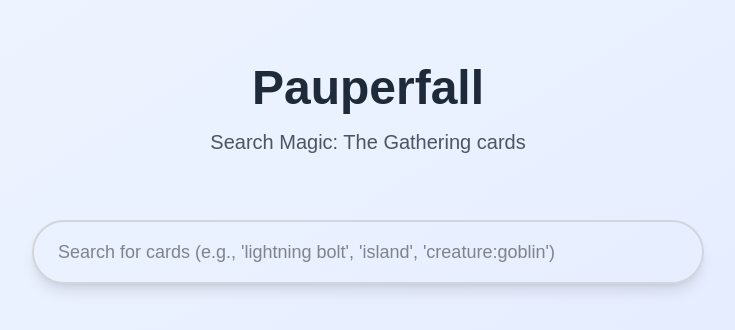
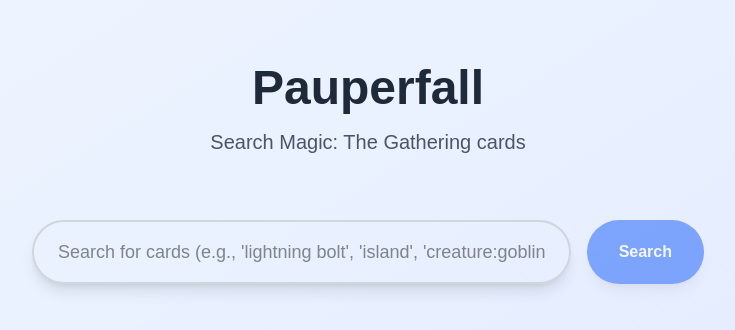
Before and after one commit to Sapo-Dorado/Pauperfall, a Next.js app: page / in a window 1280 px wide. Shown: the top 330 px of the page, without its empty margins (272-1007 px from the left). Built offline with nearby package versions, Linux system fonts and the light colour scheme.

Commit message:
[vibe coded] Only search on button press

```diff
--- a/src/app/page.tsx
+++ b/src/app/page.tsx
@@ -58,15 +58,17 @@
   };
 
   const handleInputChange = (e: React.ChangeEvent<HTMLInputElement>) => {
-    const value = e.target.value;
-    setSearchQuery(value);
+    setSearchQuery(e.target.value);
+  };
 
-    // Debounce the search to avoid too many API calls
-    const timeoutId = setTimeout(() => {
-      handleSearch(value);
-    }, 300);
+  const handleKeyPress = (e: React.KeyboardEvent<HTMLInputElement>) => {
+    if (e.key === 'Enter') {
+      handleSearch(searchQuery);
+    }
+  };
 
-    return () => clearTimeout(timeoutId);
+  const handleSearchClick = () => {
+    handleSearch(searchQuery);
   };
 
   return (
@@ -84,19 +86,31 @@
 
         {/* Search Bar */}
         <div className="max-w-2xl mx-auto mb-16">
-          <div className="relative">
+          <div className="flex gap-4">
+            <div className="relative flex-1">
               <input
                 type="text"
                 value={searchQuery}
                 onChange={handleInputChange}
+                onKeyPress={handleKeyPress}
                 placeholder="Search for cards (e.g., 'lightning bolt', 'island', 'creature:goblin')"
                 className="w-full px-6 py-4 text-lg border-2 border-gray-300 rounded-full shadow-lg focus:outline-none focus:border-blue-500 focus:ring-4 focus:ring-blue-200 dark:bg-gray-800 dark:border-gray-600 dark:text-white dark:focus:border-blue-400 dark:focus:ring-blue-900"
               />
-            {isLoading && (
-              <div className="absolute right-6 top-1/2 transform -translate-y-1/2">
-                <div className="animate-spin rounded-full h-6 w-6 border-b-2 border-blue-500"></div>
             </div>
+            <button
+              onClick={handleSearchClick}
+              disabled={isLoading || !searchQuery.trim()}
+              className="px-8 py-4 bg-blue-600 text-white font-semibold rounded-full shadow-lg hover:bg-blue-700 focus:outline-none focus:ring-4 focus:ring-blue-200 disabled:opacity-50 disabled:cursor-not-allowed transition-colors duration-200 dark:bg-blue-500 dark:hover:bg-blue-600"
+            >
+              {isLoading ? (
+                <div className="flex items-center gap-2">
+                  <div className="animate-spin rounded-full h-5 w-5 border-b-2 border-white"></div>
+                  <span>Searching...</span>
+                </div>
+              ) : (
+                'Search'
               )}
+            </button>
           </div>
         </div>
 
```
Lines whose indentation alone changed are shown as unchanged.
